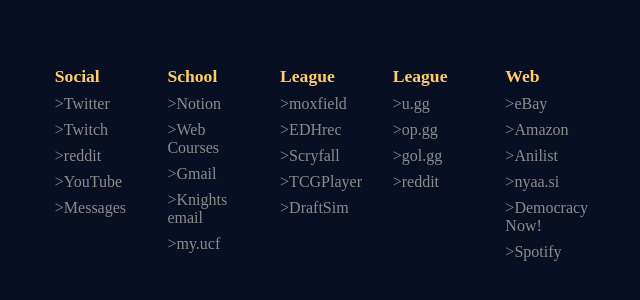
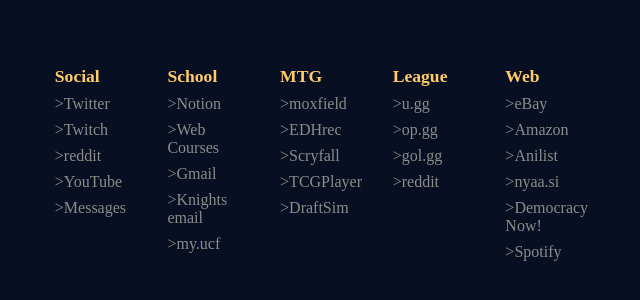
Before and after one commit to yoshar/yoshar.github.io, a plain HTML site: page index.html in a window 1280 px wide. Shown: the part 174-474 px from the top of the page, 318-958 px from the left. Drawn offline with Linux system fonts and the light colour scheme.

Commit message:
Update index.html

```diff
--- a/index.html
+++ b/index.html
@@ -44,7 +44,7 @@
 
      	 <!-- MTG -->
         <div class="square">
-        <div class="square-header">League</div>
+        <div class="square-header">MTG</div>
         <a href="https://www.moxfield.com/" target="_self">>moxfield</a>
         <a href="https://edhrec.com/" target="_self">>EDHrec</a>
         <a href="https://scryfall.com/" target="_self">>Scryfall</a>
```
